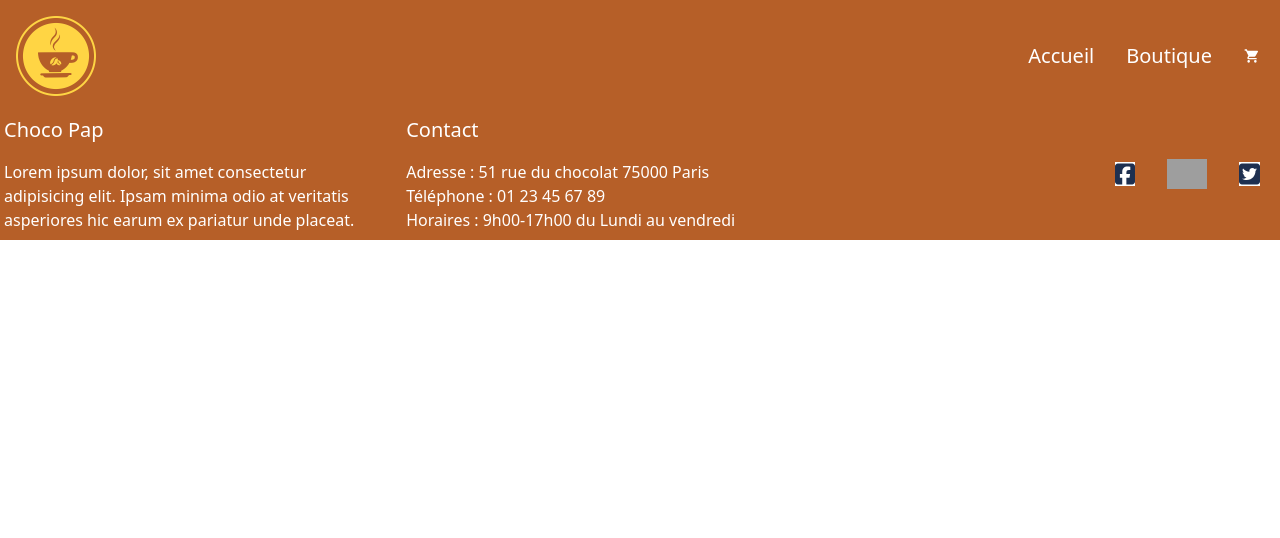
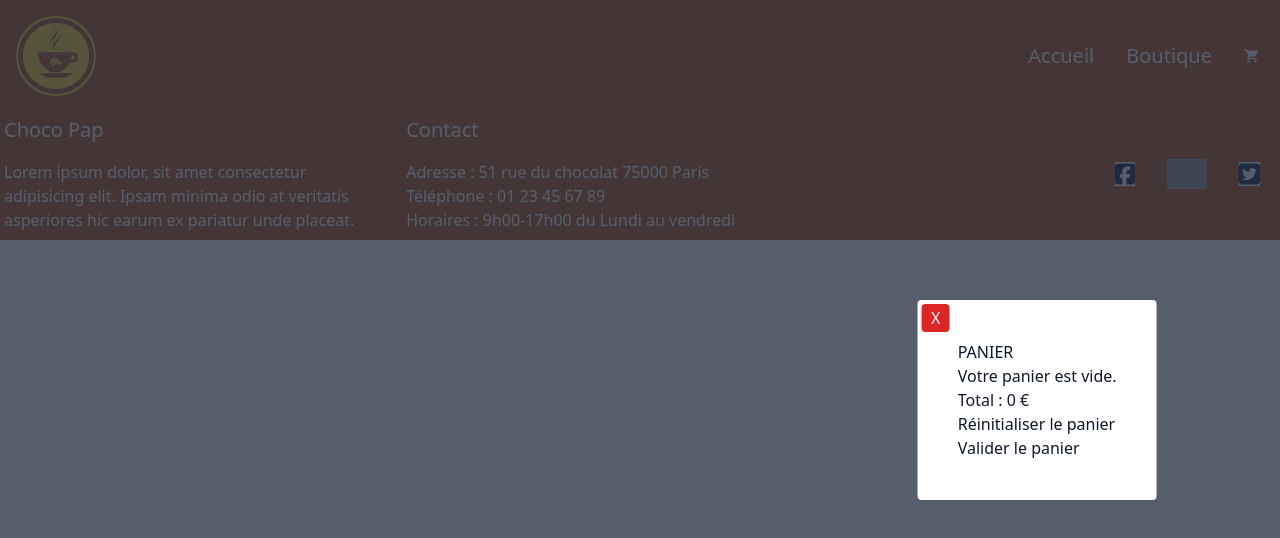
Before and after one commit to sevikomer/chocoPap, a React (Create React App) app: page /cart in a window 1280 px wide. Shown: the top 538 px of the page. Built offline with nearby package versions, Linux system fonts and the light colour scheme; grey boxes are pictures that could not be loaded.

Commit message:
Update Nav.js

```diff
--- a/src/components/Nav.js
+++ b/src/components/Nav.js
@@ -1,15 +1,17 @@
 import React from 'react'
 import {Routes, Route} from "react-router-dom"
 import Home from './Home'
-import Products from './Products'
+import Shop from './Shop'
+import ModalContent from './ModalContent'
 
 
-function Nav({productItems}) {
+function Nav({productItems, cartItems, setCartItems, handleAddProduct, handleRemoveProduct, handleCartClearance}) {
   return (
     <div>
         <Routes>
           <Route path="/" Component={Home} />
-          <Route path="/shop" Component={Products} productItems={productItems}/>
+          <Route path="/shop" element={<Shop productItems={productItems} cartItems={cartItems} setCartItems={setCartItems} handleAddProduct={handleAddProduct} handleRemoveProduct={handleRemoveProduct} handleCartClearance={handleCartClearance}/>} />
+          <Route path="/cart" element={<ModalContent productItems={productItems} cartItems={cartItems} setCartItems={setCartItems} handleAddProduct={handleAddProduct} handleRemoveProduct={handleRemoveProduct} handleCartClearance={handleCartClearance}/>} />
         </Routes>
     </div>
   )
```
